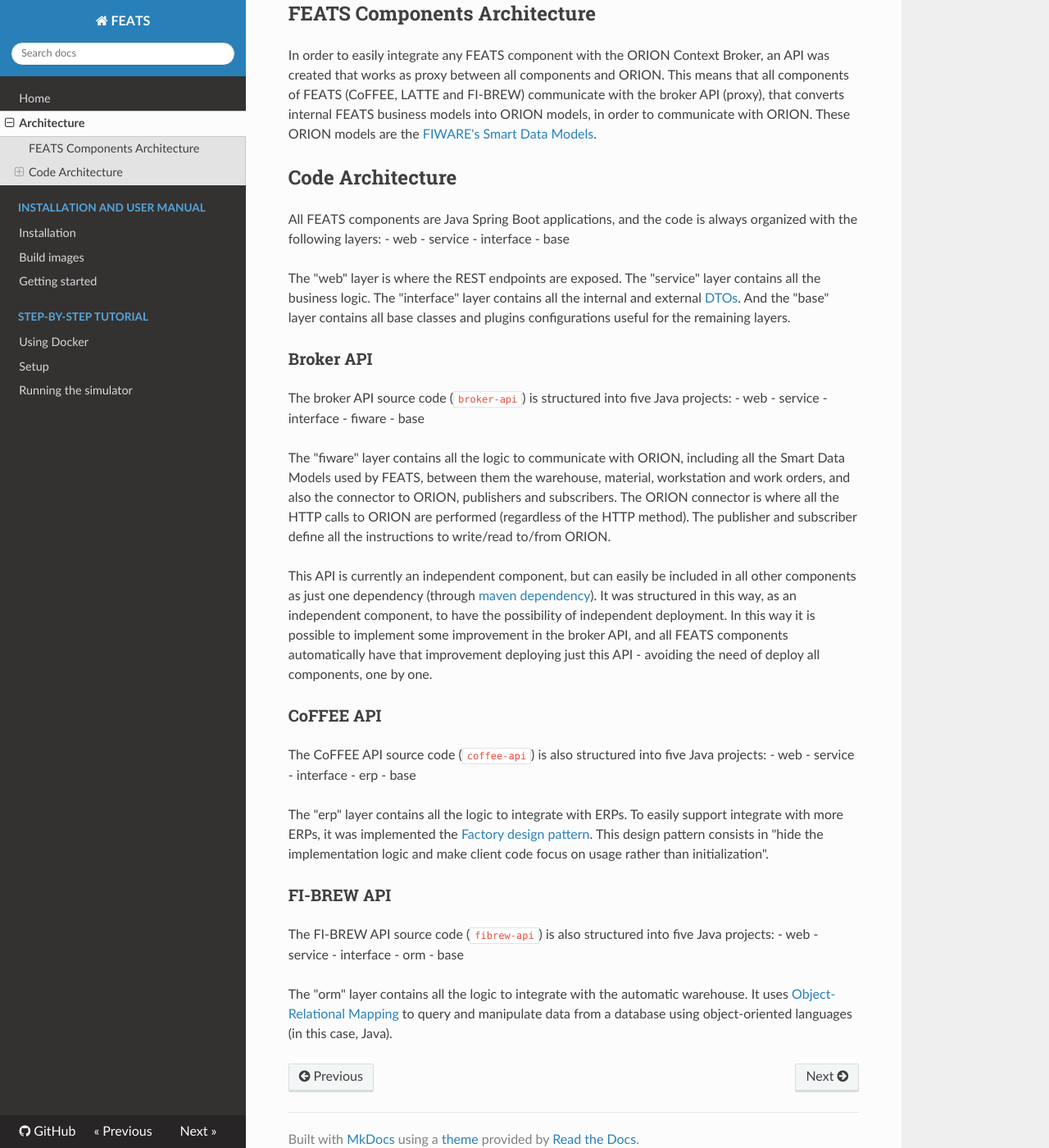
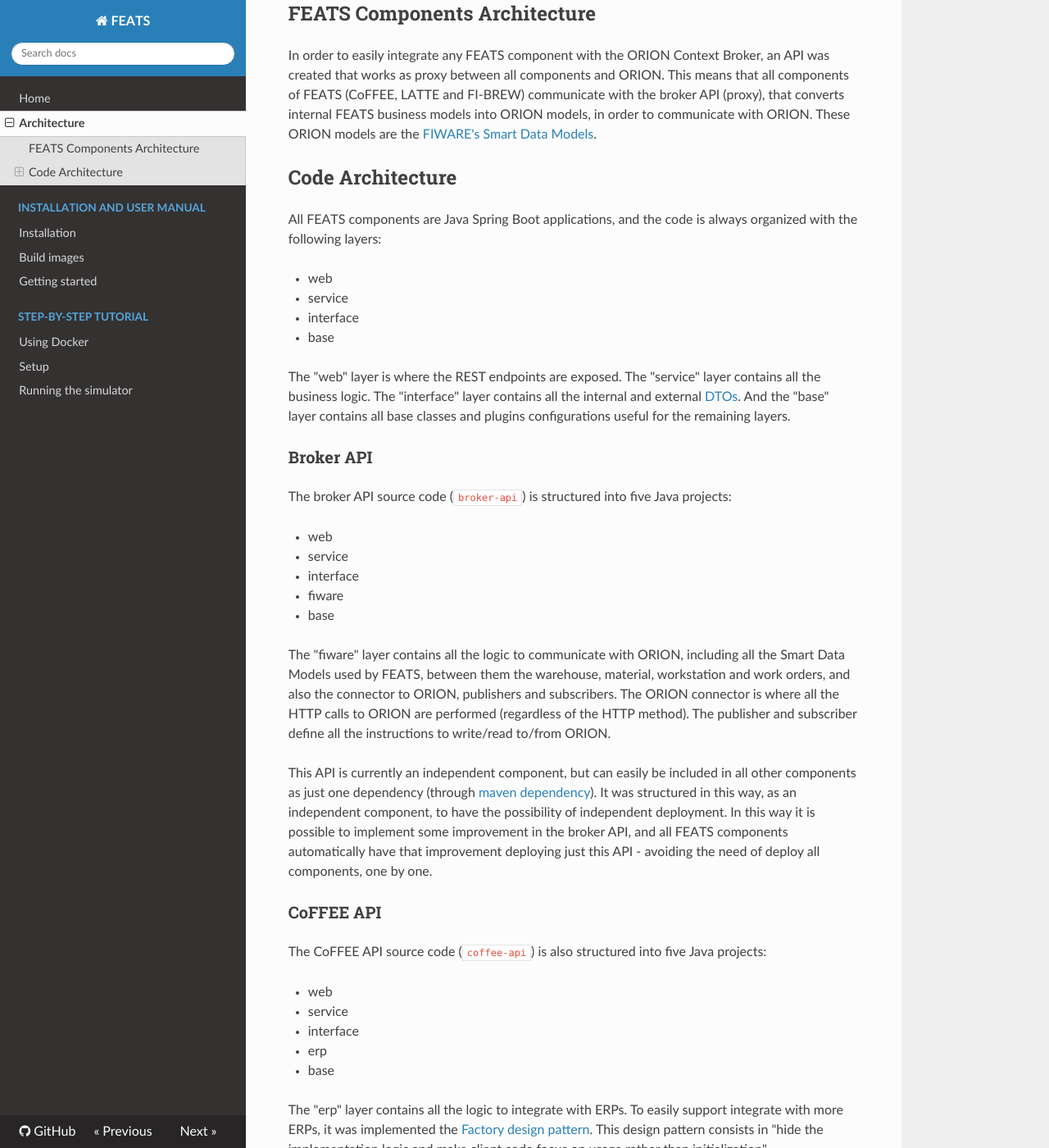
Before and after one commit to Dalma-Systems/FEATS, an MkDocs documentation site: the page built from docs/architecture.md, in a window 1280 px wide and 1400 px high, scrolled down 623 px. Shown: the whole window at 82% size. Built offline with MkDocs 1.6.1, drawn with Linux system fonts in a browser that asks for light colours; nearby versions of some CDN libraries; some of the changed text lies outside the part shown.

Commit message:
Fixed all lists.

```diff
--- a/docs/architecture.md
+++ b/docs/architecture.md
@@ -11,21 +11,25 @@ In order to easily integrate any FEATS component with the ORION Context Broker,
 ## Code Architecture
 
 All FEATS components are Java Spring Boot applications, and the code is always organized with the following layers:
-- web
-- service
-- interface
-- base
+<ul>
+    <li>web</li>
+    <li>service</li>
+    <li>interface</li>
+    <li>base</li>
+</ul>
 
 The "web" layer is where the REST endpoints are exposed. The "service" layer contains all the business logic. The "interface" layer contains all the internal and external [DTOs](https://java-design-patterns.com/patterns/data-transfer-object/). And the "base" layer contains all base classes and plugins configurations useful for the remaining layers.
 
 ### Broker API
 
 The broker API source code (`broker-api`) is structured into five Java projects:
-- web
-- service
-- interface
-- fiware
-- base
+<ul>
+    <li>web</li>
+    <li>service</li>
+    <li>interface</li>
+    <li>fiware</li>
+    <li>base</li>
+</ul>
 
 The "fiware" layer contains all the logic to communicate with ORION, including all the Smart Data Models used by FEATS, between them the warehouse, material, workstation and work orders, and also the connector to ORION, publishers and subscribers.
 The ORION connector is where all the HTTP calls to ORION are performed (regardless of the HTTP method). The publisher and subscriber define all the instructions to write/read to/from ORION.
@@ -35,21 +39,25 @@ This API is currently an independent component, but can easily be included in al
 ### CoFFEE API
 
 The CoFFEE API source code (`coffee-api`) is also structured into five Java projects:
-- web
-- service
-- interface
-- erp
-- base
+<ul>
+    <li>web</li>
+    <li>service</li>
+    <li>interface</li>
+    <li>erp</li>
+    <li>base</li>
+</ul>
 
 The "erp" layer contains all the logic to integrate with ERPs. To easily support integrate with more ERPs, it was implemented the [Factory design pattern](https://java-design-patterns.com/patterns/factory/). This design pattern consists in "hide the implementation logic and make client code focus on usage rather than initialization".
 
 ### FI-BREW API
 
 The FI-BREW API source code (`fibrew-api`) is also structured into five Java projects:
-- web
-- service
-- interface
-- orm
-- base
+<ul>
+    <li>web</li>
+    <li>service</li>
+    <li>interface</li>
+    <li>orm</li>
+    <li>base</li>
+</ul>
 
 The "orm" layer contains all the logic to integrate with the automatic warehouse. It uses [Object-Relational Mapping](https://en.wikipedia.org/wiki/Object%E2%80%93relational_mapping) to query and manipulate data from a database using object-oriented languages (in this case, Java).
```
Also changed, not shown: docs/setup.md (+12 -6 lines).
